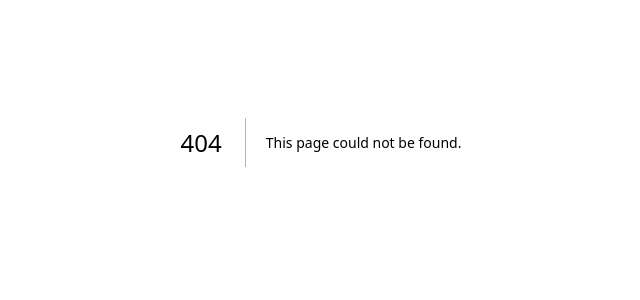
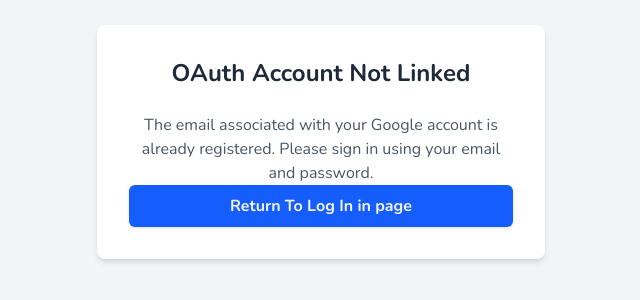
Before and after one commit to clifforddonk/blogsite_frontend, a Next.js app: page /auth/error in a window 1280 px wide. Before the commit this address had no page. Shown: the part 258-558 px from the top of the page, without its empty margins (319-959 px from the left). Built offline with nearby package versions, Linux system fonts and the light colour scheme.

Commit message:
Improve Next Auth

```diff
--- /dev/null
+++ b/app/auth/error/page.jsx
@@ -0,0 +1,22 @@
+import Link from "next/link";
+
+export default function AuthError() {
+  return (
+    <div className="min-h-screen flex items-center justify-center bg-gray-100">
+      <div className="bg-white p-8 rounded-lg shadow-md w-full max-w-md">
+        <h2 className="text-2xl font-bold text-center text-gray-800 mb-6">
+          OAuth Account Not Linked
+        </h2>
+        <p className="text-center text-gray-600">
+          The email associated with your Google account is already registered.
+          Please sign in using your email and password.
+        </p>
+        <Link href="/auth/login">
+          <button className="w-full py-2 px-4 border border-transparent rounded-md shadow-sm  font-semibold text-gray-100 bg-blue-600 hover:bg-blue-700 cursor-pointer">
+            Return To Log In in page
+          </button>
+        </Link>
+      </div>
+    </div>
+  );
+}
```
